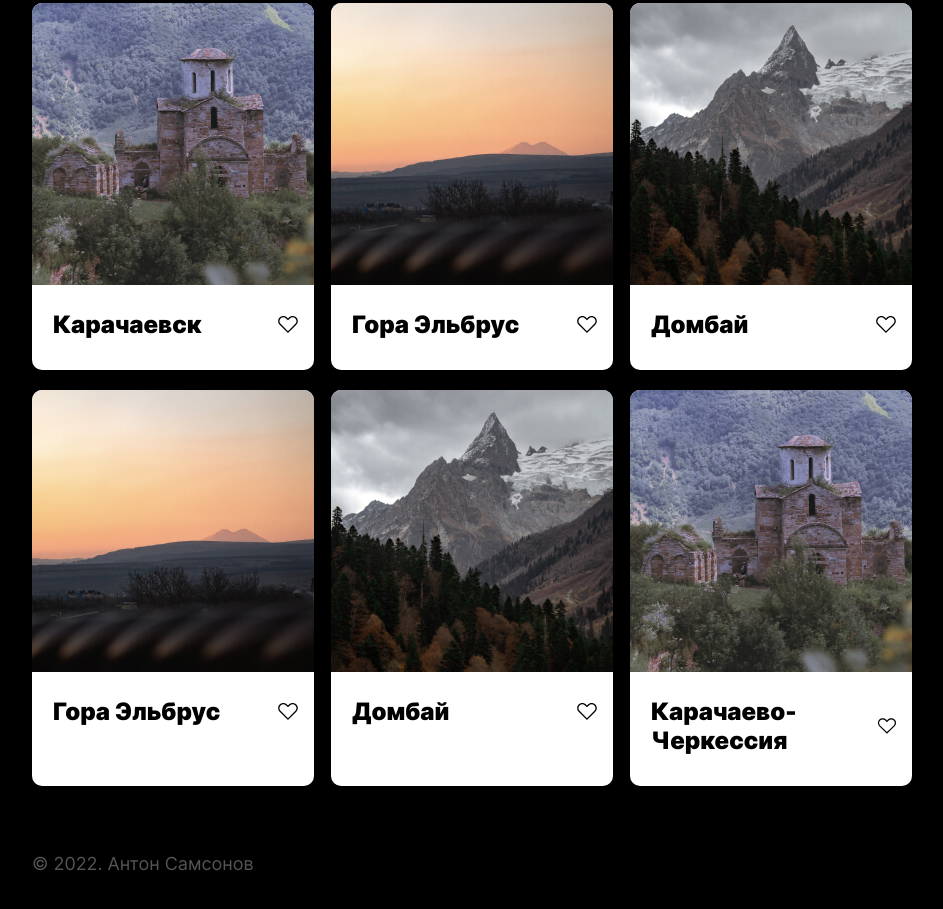
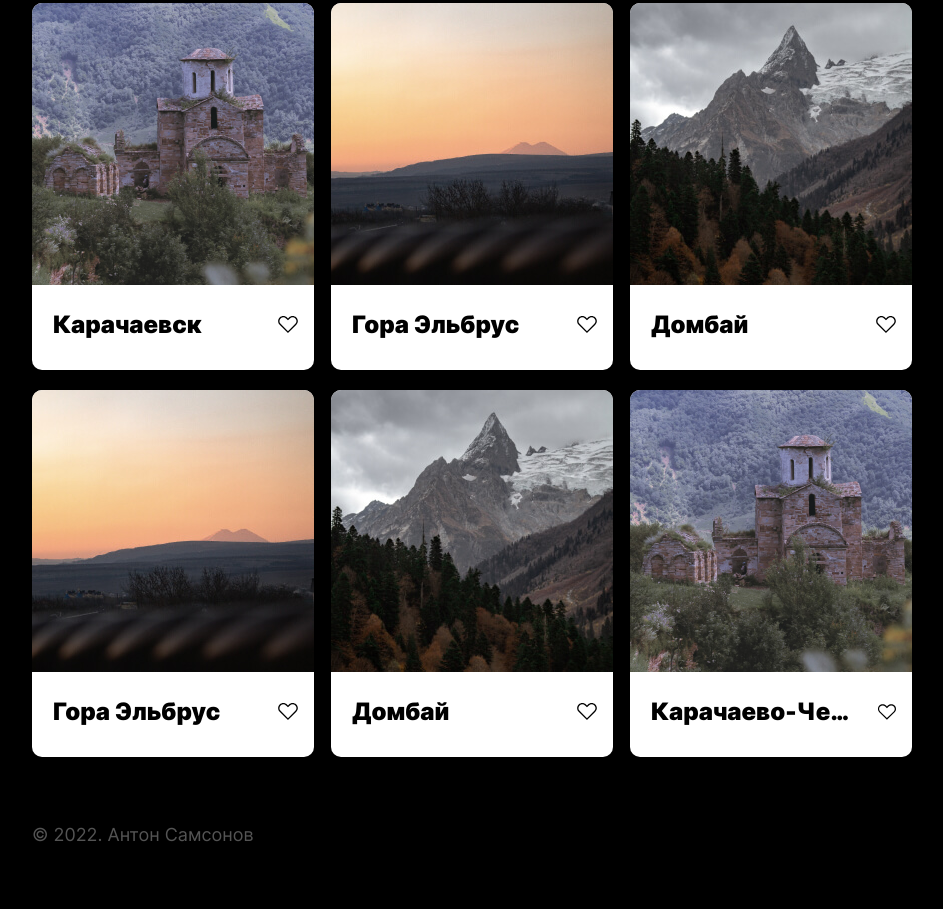
Before and after one commit to f1des/mesto, a plain HTML site: page index.html in a window 1280 px wide. Shown: the part 341-1250 px from the top of the page, without its empty margins (168-1111 px from the left). Drawn offline with Linux system fonts and the light colour scheme.

Commit message:
feat: Добавить скрываемый текст в places_title

```diff
--- /dev/null
+++ b/blocks/places/__like-btn/_active/places__like-btn_active.css
@@ -0,0 +1,2 @@
+.places__like-btn_action {
+}
--- a/blocks/places/__title/places__title.css
+++ b/blocks/places/__title/places__title.css
@@ -6,6 +6,9 @@
   font-weight: 900;
   font-size: 24px;
   line-height: 29px;
+  text-overflow: ellipsis;
+  white-space: nowrap;
+  overflow: hidden;
 }
 
 @media screen and (max-width: 768px) {
--- a/pages/index.css
+++ b/pages/index.css
@@ -25,6 +25,7 @@
 @import url(../blocks/places/__cards/places__cards.css);
 @import url(../blocks/places/__wrapper/places__wrapper.css);
 @import url(../blocks/places/__like-btn/places__like-btn.css);
+@import url(../blocks/places/__like-btn/_active/places__like-btn_active.css);
 
 @import url(../blocks/footer/footer.css);
 @import url(../blocks/footer/__copyright/footer__copyright.css);
```
